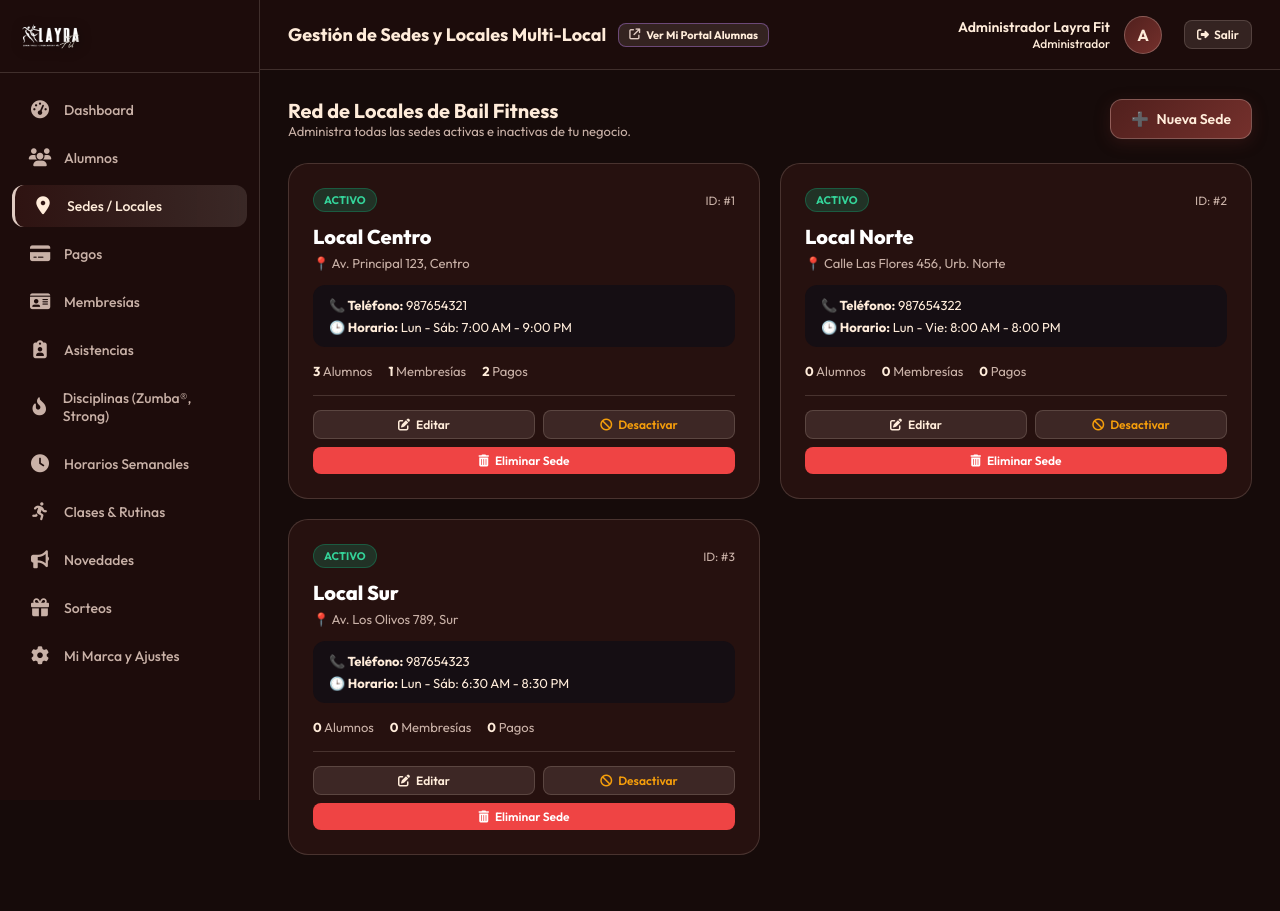
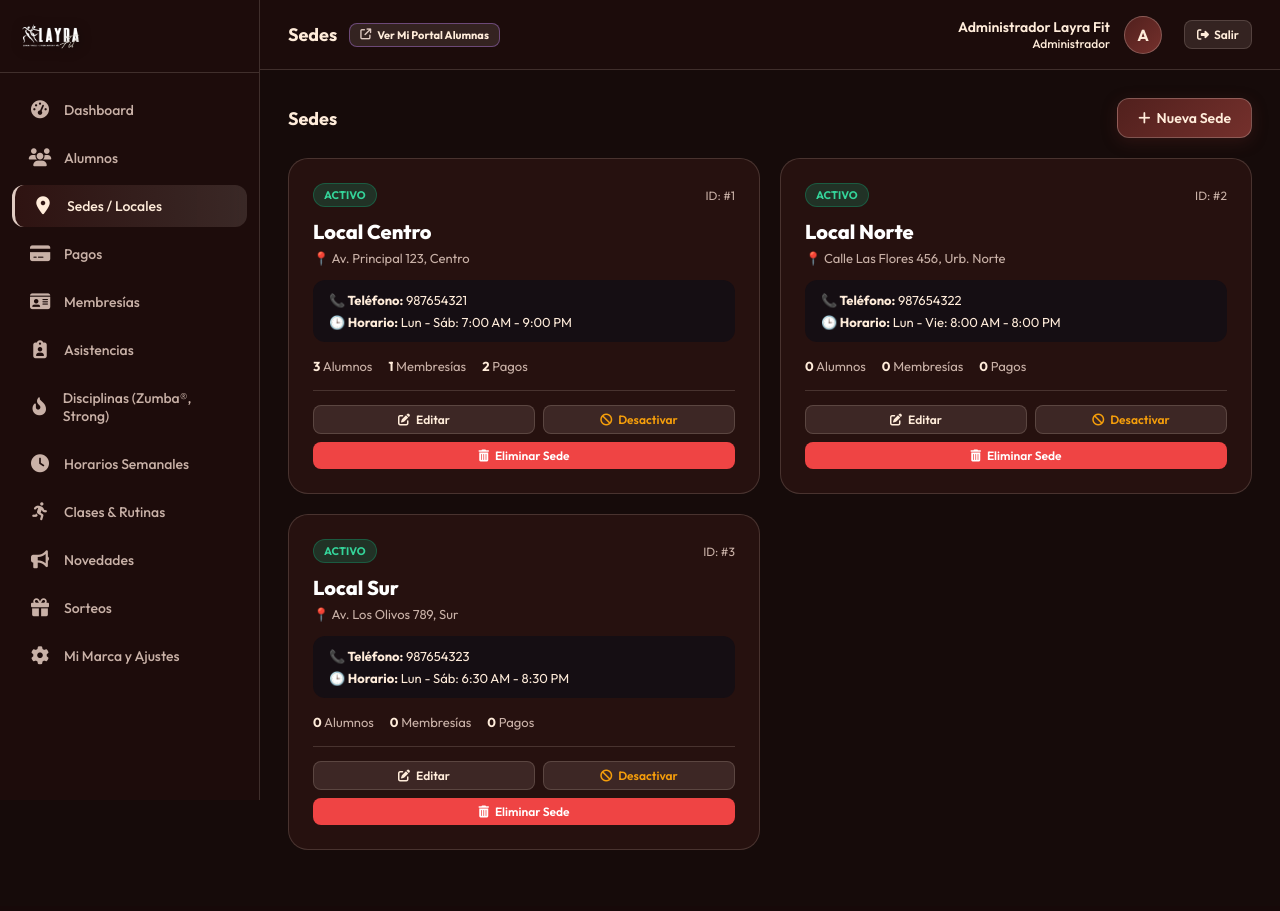
Before and after one commit to HostingOnlinePeru/layrafit, a Laravel app: page /admin/locations in a window 1280 px wide. After the commit the page ends 850 px from the top, so only its background shows below. Run offline with Laravel 12, Linux system fonts and the light colour scheme; a user stored in the database is signed in; data comes from the database, SQL or seed files in the repository; some web fonts are replaced.

Commit message:
fix(locations): remover textos redundantes de titulo y subtitulo en sedes

```diff
--- a/resources/views/admin/locations/create.blade.php
+++ b/resources/views/admin/locations/create.blade.php
@@ -4,7 +4,7 @@
 
 @section('content')
 <div style="max-width: 600px; background: var(--bg-card); border: 1px solid var(--border-color); border-radius: 20px; padding: 28px; backdrop-filter: blur(16px);">
-    <h3 style="font-size: 18px; font-weight: 700; margin-bottom: 20px;">Registrar Nuevo Local de Bail Fitness</h3>
+    <h3 style="font-size: 18px; font-weight: 700; margin-bottom: 20px;">Registrar Nueva Sede</h3>
 
     @if($errors->any())
         <div class="alert alert-danger">
--- a/resources/views/admin/locations/index.blade.php
+++ b/resources/views/admin/locations/index.blade.php
@@ -1,15 +1,12 @@
 @extends('layouts.admin')
 
-@section('page_title', 'Gestión de Sedes y Locales Multi-Local')
+@section('page_title', 'Sedes')
 
 @section('content')
-<div style="display: flex; align-items: center; justify-content: space-between; margin-bottom: 24px;">
-    <div>
-        <h3 style="font-size: 20px; font-weight: 700;">Red de Locales de Bail Fitness</h3>
-        <p style="font-size: 13px; color: var(--text-muted);">Administra todas las sedes activas e inactivas de tu negocio.</p>
-    </div>
-    <a href="{{ route('admin.locations.create') }}" class="btn btn-primary">
-        <span>➕</span> Nueva Sede
+<div style="display: flex; align-items: center; justify-content: space-between; margin-bottom: 20px; flex-wrap: wrap; gap: 12px;">
+    <h3 style="font-size: 18px; font-weight: 700; margin: 0;">Sedes</h3>
+    <a href="{{ route('admin.locations.create') }}" class="btn btn-primary" style="gap: 6px;">
+        <i class="fa-solid fa-plus"></i> Nueva Sede
     </a>
 </div>
 
--- a/resources/views/student/dashboard.blade.php
+++ b/resources/views/student/dashboard.blade.php
@@ -6,7 +6,7 @@
 <!-- Saludo Personalizado -->
 <div style="margin-bottom: 20px;">
     <h2 style="font-size: 24px; font-weight: 800;">Hola, {{ $user->name }} 👋</h2>
-    <p style="font-size: 13px; color: var(--text-muted);">¡Bienvenida a tu panel de Bail Fitness!</p>
+    <p style="font-size: 13px; color: var(--text-muted);">¡Bienvenida a tu panel de {{ $currentTenant->name ?? 'Layra Fit' }}!</p>
 </div>
 
 <!-- Banner de Membresía Actual / Botón Empezar Mis Rutinas -->
```
